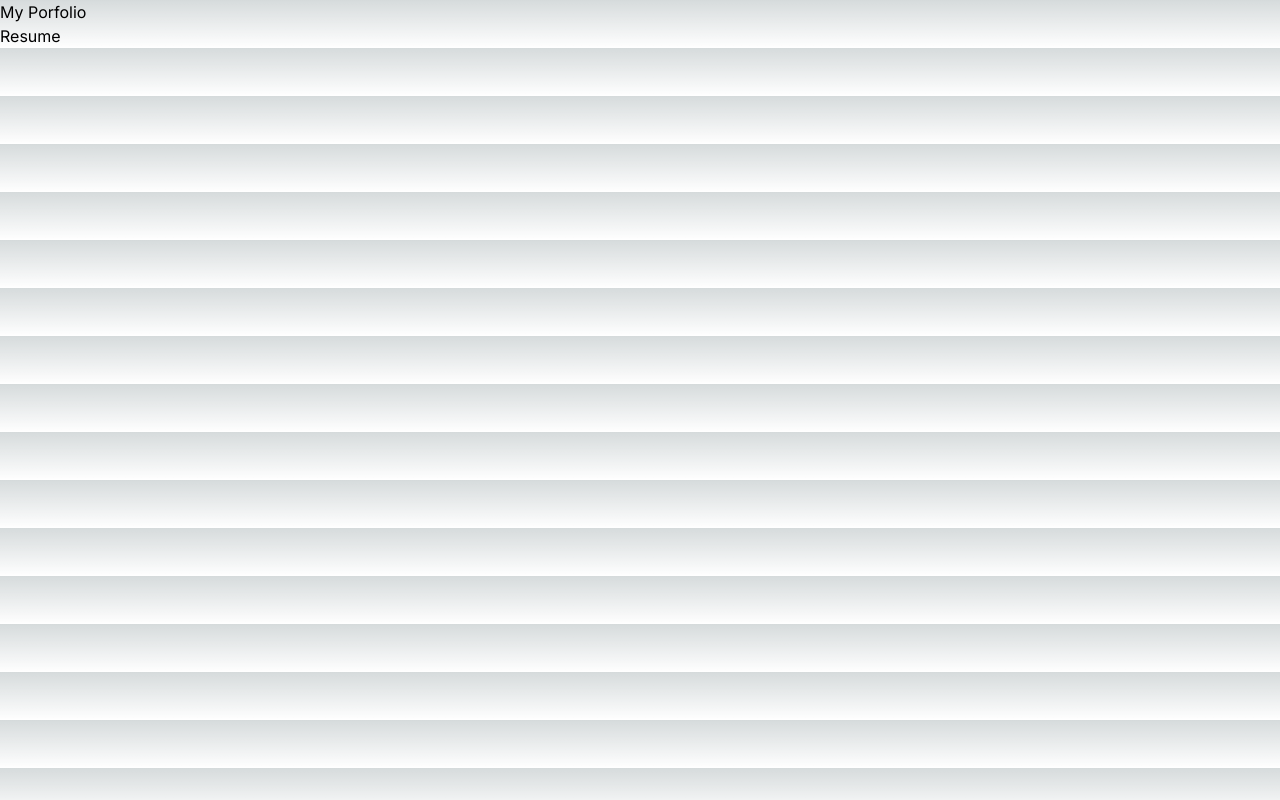
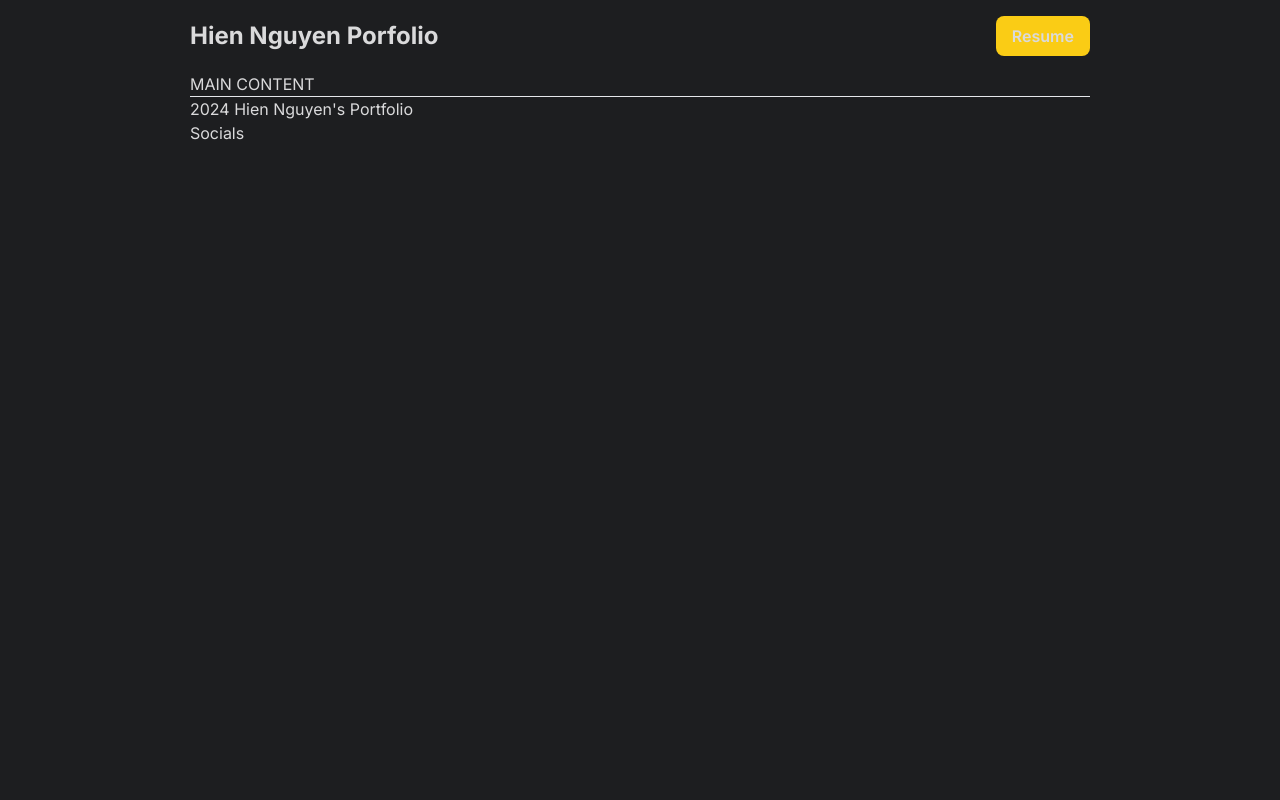
Before and after one commit to Dragonaria/ntnhien.portfolio, a Next.js app: page /nextjs-github-pages/ in a window 1280 px wide. Built offline with nearby package versions, Linux system fonts and the light colour scheme.

Commit message:
Navbar styling

```diff
--- a/app/globals.css
+++ b/app/globals.css
@@ -2,32 +2,26 @@
 @tailwind components;
 @tailwind utilities;
 
-:root {
-  --foreground-rgb: 0, 0, 0;
-  --background-start-rgb: 214, 219, 220;
-  --background-end-rgb: 255, 255, 255;
-}
-
-@media (prefers-color-scheme: dark) {
-  :root {
-    --foreground-rgb: 255, 255, 255;
-    --background-start-rgb: 0, 0, 0;
-    --background-end-rgb: 0, 0, 0;
-  }
+* {
+  margin: 0;
+  padding: 0;
+  box-sizing: border-box;
 }
 
 body {
-  color: rgb(var(--foreground-rgb));
-  background: linear-gradient(
-      to bottom,
-      transparent,
-      rgb(var(--background-end-rgb))
-    )
-    rgb(var(--background-start-rgb));
+  font-family: sans-serif;
+  font-size: 16px;
+  line-height: 1.5;
+  background-color: #1D1E20;
+  color: #DADADB;
+  width: 900px;
+  margin: 0 auto;
+  padding: 0 0;
 }
 
-@layer utilities {
-  .text-balance {
-    text-wrap: balance;
+@media screen and (max-width: 768px) {
+  body {
+    width: 100%;
+    padding: 0 2rem;
   }
 }
--- a/app/layout.tsx
+++ b/app/layout.tsx
@@ -1,6 +1,8 @@
 import type { Metadata } from "next";
 import { Inter } from "next/font/google";
 import "./globals.css";
+import Navbar from "@/components/Navbar";
+import Footer from "@/components/Footer";
 
 const inter = Inter({ subsets: ["latin"] });
 
@@ -16,7 +18,11 @@ export default function RootLayout({
 }>) {
   return (
     <html lang="en">
-      <body className={inter.className}>{children}</body>
+      <body className={inter.className}>
+        <Navbar/>
+        {children}
+        <Footer/>
+      </body>
     </html>
   );
 }
--- a/app/page.tsx
+++ b/app/page.tsx
@@ -3,7 +3,7 @@ import Navbar from "@/components/Navbar";
 export default function Home() {
   return (
     <main>
-      <Navbar />
+      MAIN CONTENT
     </main>
   );
 }
--- /dev/null
+++ b/components/Footer.tsx
@@ -0,0 +1,17 @@
+// components.Footer
+
+export default function Footer() {
+    return (
+        <footer>
+            <hr/>
+            <div className="footer-container">
+                <p>
+                    {new Date().getFullYear()} Hien Nguyen's Portfolio
+                </p>
+                <div className="social_icons">
+                    Socials
+                </div>
+            </div>
+        </footer>
+    )
+}
--- a/components/Navbar.tsx
+++ b/components/Navbar.tsx
@@ -4,13 +4,13 @@ import Link from "next/link";
 
 export default function Navbar() {
     return (
-        <div className="nav-container">
-            <div>
+        <nav className="nav-container flex justify-between items-center py-4">
+            <div className="text-2xl font-bold">
                 <Link href="/">
-                    My Porfolio
+                    Hien Nguyen Porfolio
                 </Link>
             </div>
-            <a href="" className="cta-btn">Resume</a>
-        </div>
+            <a href="" className="bg-yellow-400 hover:bg-yellow-900 py-2 px-4 rounded-lg text-base font-semibold transition-all	inline-block">Resume</a>
+        </nav>
     )
 }
```
Also changed, not shown: 1 other file (tests, documents, lock files or other folders).
